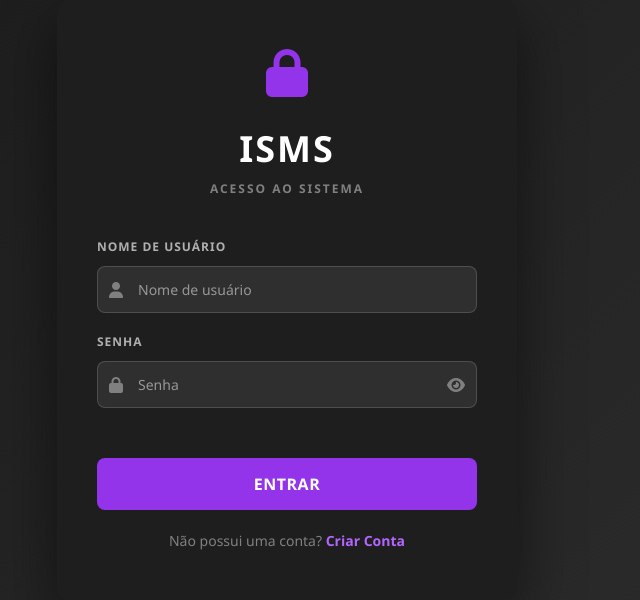
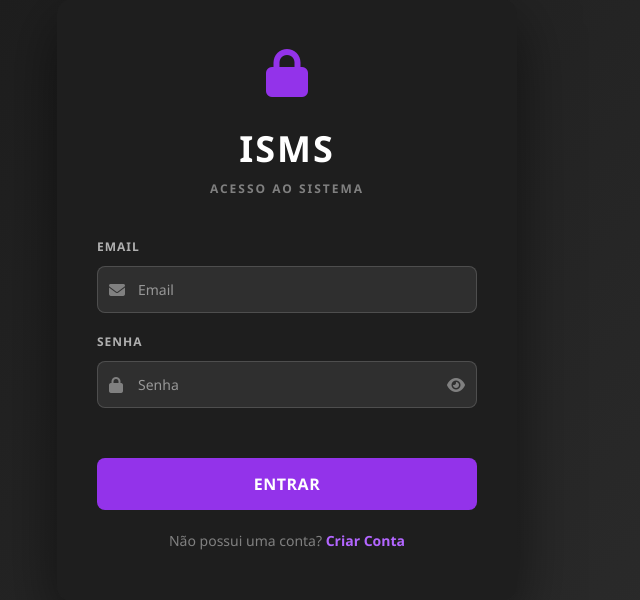
Before and after one commit to livlutz/INF1951, a Django app: page /login/ in a window 1280 px wide. Shown: the part 100-700 px from the top of the page, without its empty margins (353-993 px from the left). Run offline with Django 5.2, Linux system fonts and the light colour scheme.

Commit message:
sign up and login working + example dashboard page

```diff
--- a/isms/isms/ismsapp/forms.py
+++ b/isms/isms/ismsapp/forms.py
@@ -77,13 +77,12 @@ class SignUpForm(forms.Form):
 class LoginForm(forms.Form):
     """Login form for existing users.
 
-    This form includes fields for username and password.
+    This form includes fields for email and password.
     """
-    username = forms.CharField(
-        max_length=150,
-        widget=forms.TextInput(attrs={
+    email = forms.EmailField(
+        widget=forms.EmailInput(attrs={
             "class": "form-control",
-            "placeholder": "Nome de usuário"
+            "placeholder": "Email"
         })
     )
 
--- a/isms/isms/ismsapp/templates/ismsapp/login.html
+++ b/isms/isms/ismsapp/templates/ismsapp/login.html
@@ -34,15 +34,15 @@
             <form method="post">
                 {% csrf_token %}
 
-                <!-- Username Field -->
+                <!-- Email Field -->
                 <div class="form-group">
-                    <label for="id_username">Nome de Usuário</label>
+                    <label for="id_email">Email</label>
                     <div class="form-group-wrapper">
-                        <i class="fas fa-user form-group-icon"></i>
-                        {{ formulario.username }}
+                        <i class="fas fa-envelope form-group-icon"></i>
+                        {{ formulario.email }}
                     </div>
-                    {% if formulario.username.errors %}
-                        {% for error in formulario.username.errors %}
+                    {% if formulario.email.errors %}
+                        {% for error in formulario.email.errors %}
                             <span class="error-message">{{ error }}</span>
                         {% endfor %}
                     {% endif %}
--- a/isms/isms/ismsapp/views.py
+++ b/isms/isms/ismsapp/views.py
@@ -3,6 +3,7 @@ from django.views.generic.base import View
 from django.http.response import HttpResponseRedirect
 from django.urls.base import reverse_lazy
 from django.contrib.auth import authenticate, login, logout
+from django.contrib.auth.models import User
 from django.contrib.auth.decorators import login_required
 from django.utils.decorators import method_decorator
 from .forms import SignUpForm, LoginForm
@@ -59,9 +60,15 @@ class UserLoginView(View):
     def post(self, request, *args, **kwargs):
         formulario = self.form_class(request.POST)
         if formulario.is_valid():
-            username = formulario.cleaned_data.get("username")
+            email = formulario.cleaned_data.get("email")
             password = formulario.cleaned_data.get("password")
-            usuario = authenticate(request, username=username, password=password)
+
+            # Authenticate by email: first get user by email, then check password
+            try:
+                usuario = User.objects.get(email=email)
+                usuario = authenticate(request, username=usuario.username, password=password)
+            except User.DoesNotExist:
+                usuario = None
 
             if usuario is not None:
                 login(request, usuario)
@@ -69,7 +76,7 @@ class UserLoginView(View):
             else:
                 contexto = {
                     "formulario": formulario,
-                    "erro": "Usuário ou senha inválidos."
+                    "erro": "Email ou senha inválidos."
                 }
                 return render(request, self.template_name, contexto)
 
```
Also changed, not shown: isms/isms/ismsapp/templates/ismsapp/dashboard.html (added, +31 -0 lines), isms/isms/db.sqlite3.
